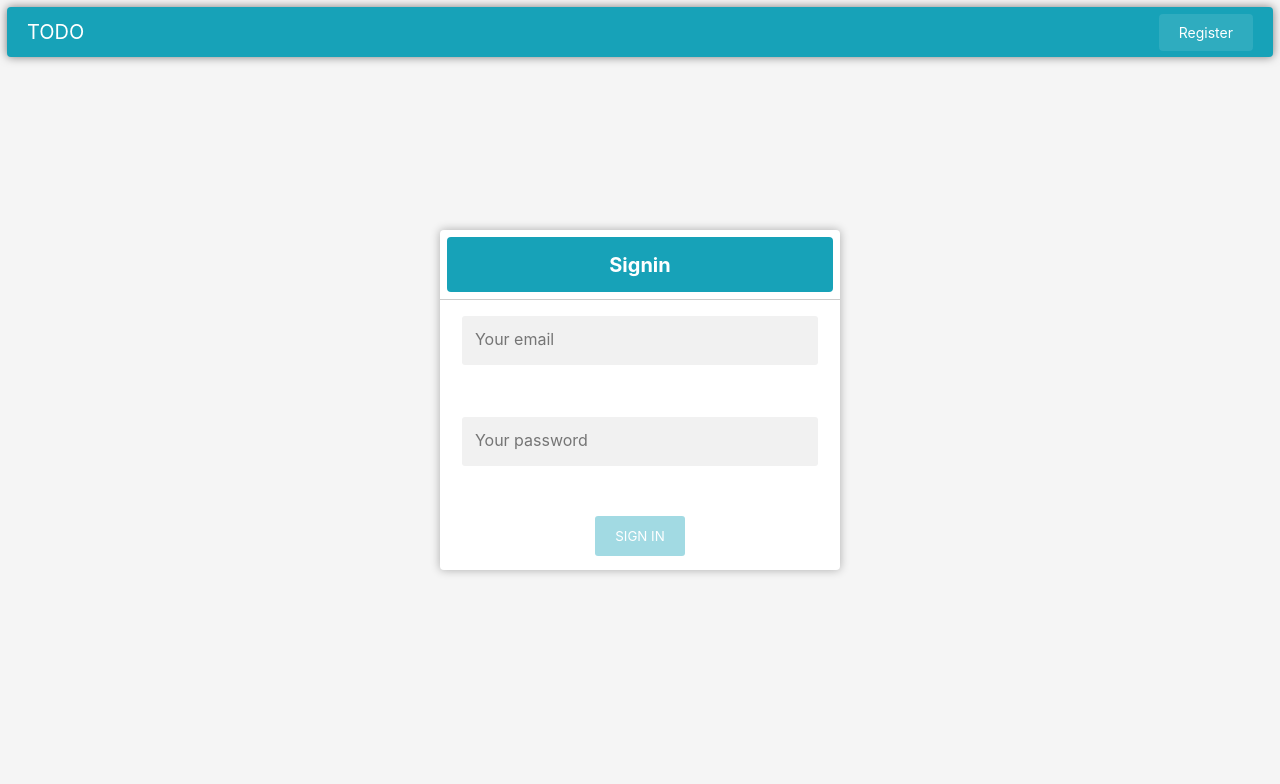
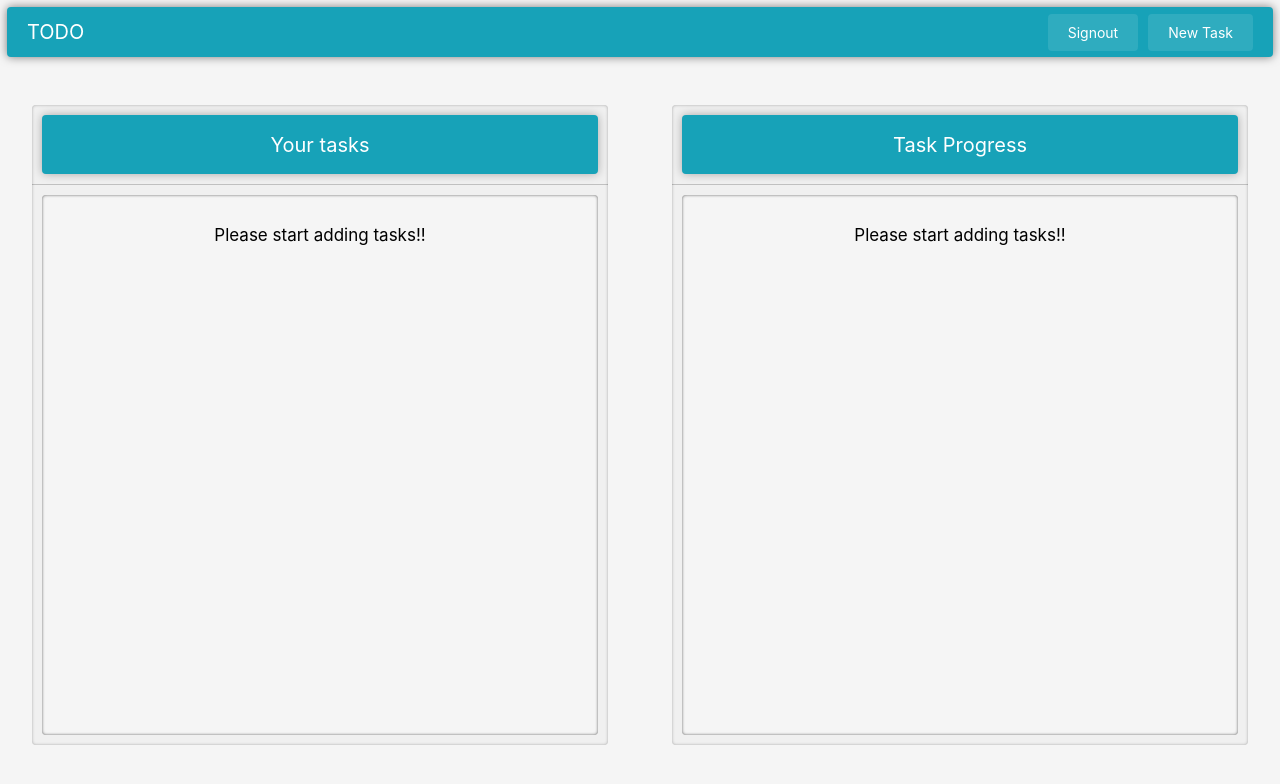
Before and after one commit to nitudeka/react_todo, a React (Create React App) app: page / in a window 1280 px wide. Before the commit this address led to /signin. Shown: the top 784 px of the page. Built offline with nearby package versions, Linux system fonts and the light colour scheme; sample sign-in values are in the browser's storage.

Commit message:
cleared token on signing out

```diff
--- a/src/components/Form/Signin/Signin.js
+++ b/src/components/Form/Signin/Signin.js
@@ -51,12 +51,20 @@ class Register extends Component {
     this.setState({form: updatedState, formIsValid: formIsValid});
   }
 
+  saveToken = (token) => {
+    window.localStorage.setItem('token', token);
+  }
+
   render () {
     const signinHandler = () => {
       this.props.toggleSpinner();
+      const tokens = window.localStorage.getItem('token') !== null ? window.localStorage.getItem('token') : false ;
       fetch('http://localhost:3000/login', {
         method: 'post',
-        headers: {'Content-Type': 'application/json'},
+        headers: {
+          'Content-Type': 'application/json',
+          'authorization': tokens
+        },
         body: JSON.stringify({
           email: this.state.form.email.value,
           password: this.state.form.password.value
@@ -73,6 +81,9 @@ class Register extends Component {
           })
           const mainData = { email, name, tasks, taskProgress};
           this.props.loginUser(mainData);
+          if (data.token) {
+            this.saveToken(data.token.token);
+          }
           this.props.history.push('/');
         }
       })
--- a/src/components/Navigation/Navlink.js
+++ b/src/components/Navigation/Navlink.js
@@ -4,9 +4,14 @@ import { resetState } from '../../store/actions'
 import { Link } from 'react-router-dom';
 
 const Navlink = (props) => {
+	const onClick = () => {
+		props.resetState();
+		window.localStorage.clear();
+	}
+
   return (
     <Link style={{textDecoration: 'none'}} to={props.route}>
-      <li onClick={props.resetState} className='nav__item'>{props.link}</li>
+      <li onClick={onClick} className='nav__item'>{props.link}</li>
     </Link>
   )
 }
--- a/src/containers/App.js
+++ b/src/containers/App.js
@@ -31,7 +31,7 @@ class App extends Component {
         <Route path='/signin' render={() => <Login />} />
         <Route path='/register' render={() => <Register />} />
         <Route exact path='/' render={() => {
-          if (this.props.email.length > 0) {
+          if (this.props.email.length > 0 || window.localStorage.getItem('token') !== null) {
             return <Home />
           } else {
             return <Redirect to='/signin' />
```
